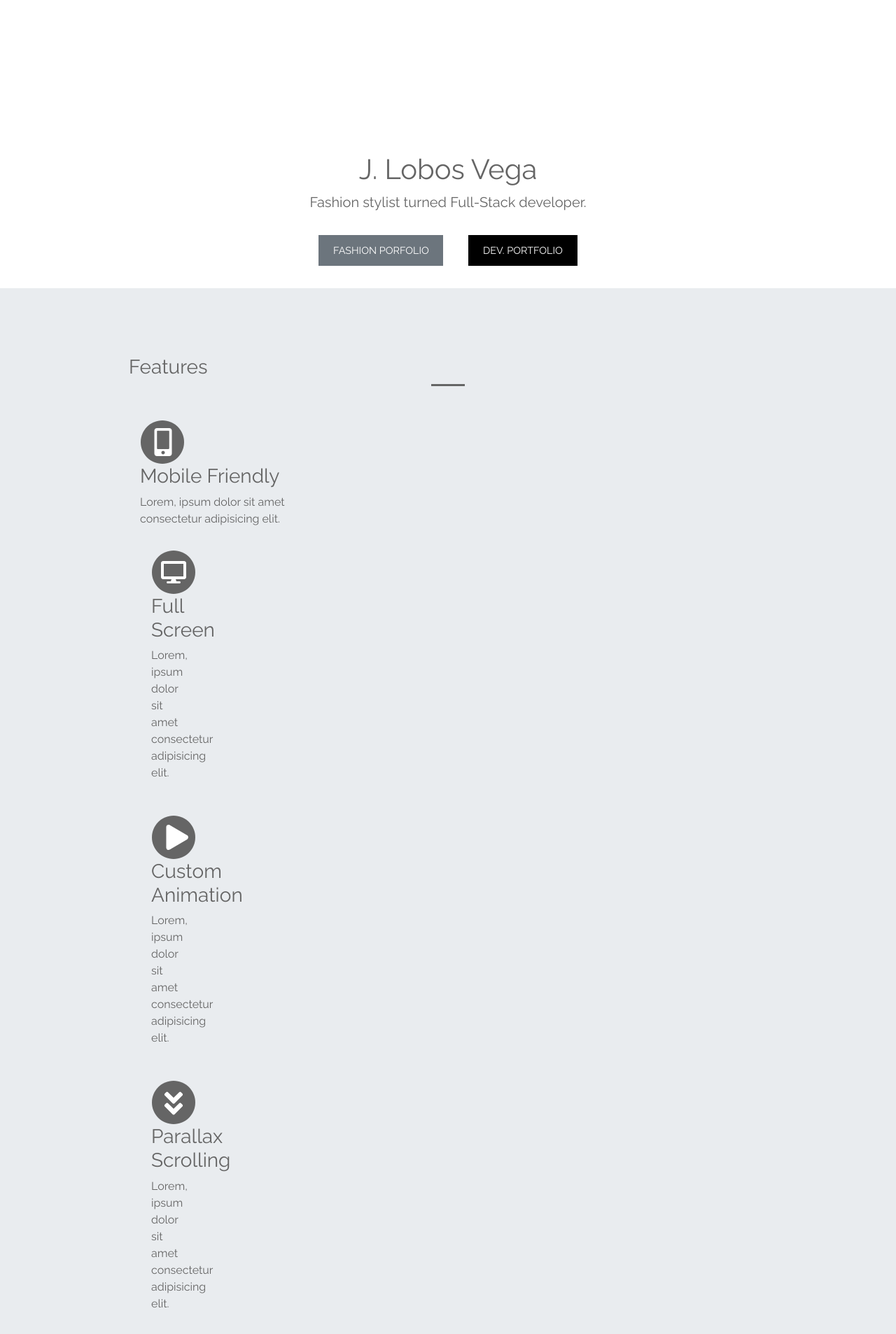
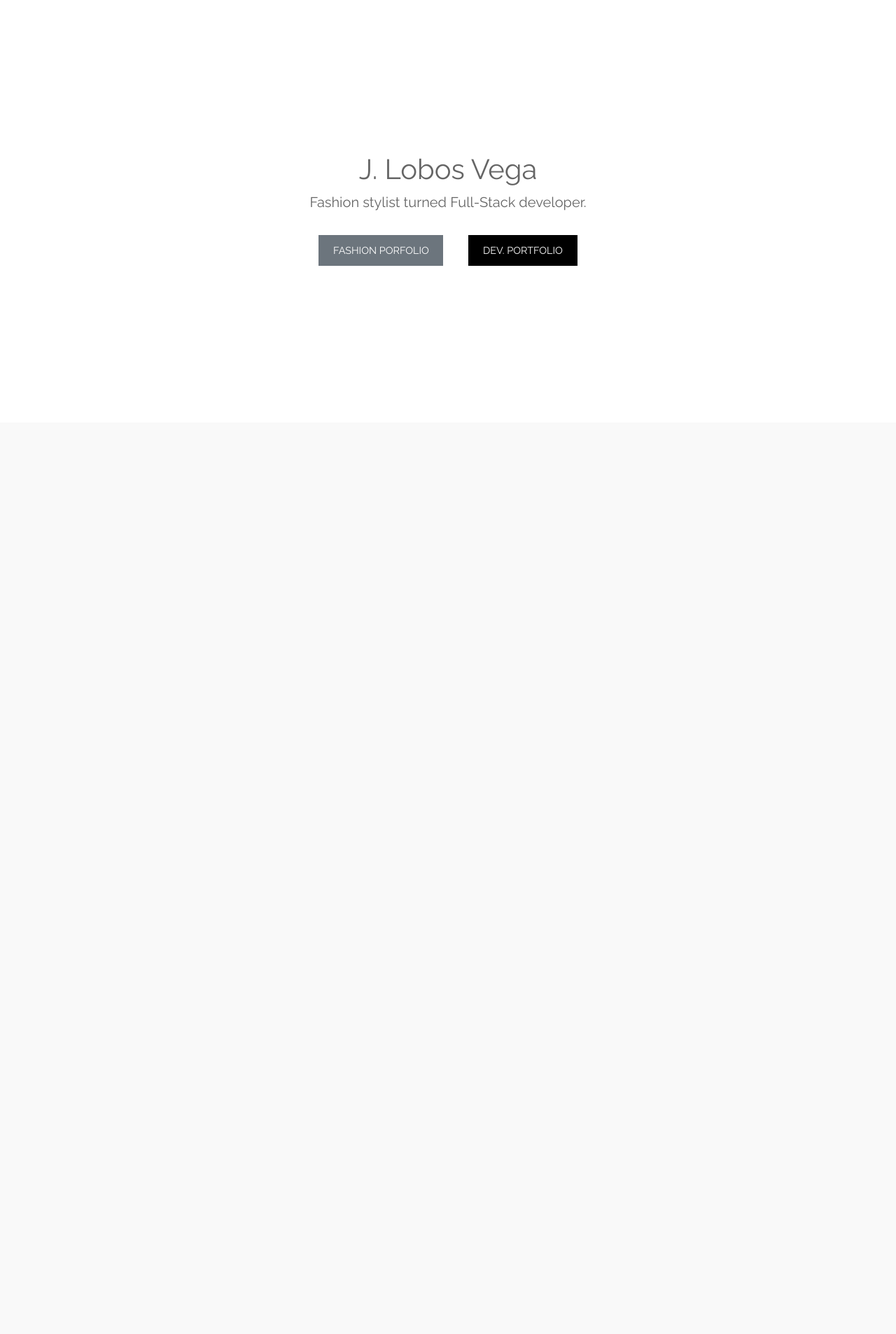
Before and after one commit to lobosvega/lobosvega.github.io, a PHP site: page / in a window 1280 px wide. Shown: the part 1590-3497 px from the top of the page at 70% size. After the commit the page ends 1970 px from the top, so only its background shows below. Run offline with PHP 8.4, Linux system fonts and the light colour scheme; some libraries are stand-ins or nearby versions; some web fonts are replaced.

Commit message:
nav styles

```diff
--- a/assets/css/style.css
+++ b/assets/css/style.css
@@ -23,7 +23,7 @@
 .navbar {
     padding: .7rem 1rem;
     text-transform: uppercase;
-    font-size: .9rem;
+    font-size: .7rem;
     font-weight: 700;
     letter-spacing: .1rem;
     transition: background-color .5s ease 0s;
@@ -44,7 +44,7 @@
 }
 .navbar-nav .nav-link.active,
 .navbar-nav .nav-link:hover {
-    color: #4d4d4d;
+    font-style: italic;
 }
 .navbar.solid{
     background: rgba(0, 0, 0, 0.7)!important;
--- a/index.html
+++ b/index.html
@@ -28,25 +28,16 @@
         <div class="collapse navbar-collapse" id="navbarResponsive">
             <ul class="navbar-nav ml-auto">
                 <li class="nav-item">
-                    <a class="nav-link" href="#home">Home</a>
+                    <a class="nav-link" href="#">Home</a>
                 </li>
                 <li class="nav-item">
-                    <a class="nav-link" href="#features">Features</a>
+                    <a class="nav-link" href="#features">About</a>
                 </li>
                 <li class="nav-item">
                     <a class="nav-link" href="#portfolio">Portfolio</a>
                 </li>
                 <li class="nav-item">
-                    <a class="nav-link" href="#pricing">Pricing</a>
-                </li>
-                <li class="nav-item">
-                    <a class="nav-link" href="#team">Team</a>
-                </li>
-                <li class="nav-item">
                     <a class="nav-link" href="#skills">Skills</a>
-                </li>
-                <li class="nav-item">
-                    <a class="nav-link" href="#clients">Clients</a>
                 </li>
                 <li class="nav-item">
                 <a class="nav-link" href="#contact">Contact</a>
@@ -101,7 +92,7 @@
 Natus voluptates, aliquid voluptas ipsam culpa aliquam, quo ea sint reprehenderit
 in nisi nulla laborum quibusdam praesentium perspiciatis, temporibus at. Quia, id!</h1>
 
-<!--- Start Features Section -->
+<!--- Start ABOUT Section -->
 <div id="features" class="offset">
 
 <!--start of the animation-->
@@ -116,104 +107,6 @@
     </div>
 </div>
 <!--end of the animation-->
-<!--star jumbrotron-->
-<div class="jumbotron">
-<div class="narrow">
-
-    <div class="os-animation" data-animation="fadeInUp">
-        <h3 class="heading">Features</h3>
-        <div class="heading-underline"></div>
-    </div>
-
-<div class="row">
-    <div class="col-sm-6 col-md-4">
-        <div class="os-animation" data-animation="fadeInLeft">
-            <div class="features">
-                <span class="fa-layers fa-4x">
-                    <i class="fa fa-circle"></i>
-                    <i class="fas fa-mobile-alt fa-inverse" data-fa-transform="
-                    shrink-6 right-.25"></i>
-                </span>
-                <h3>Mobile Friendly</h3>
-                <p>Lorem, ipsum dolor sit amet consectetur adipisicing elit.</p>
-        </div>
-    </div>
-
-<div class="row">
-    <div class="col-sm-6 col-md-4">
-        <div class="os-animation" data-animation="fadeInUp">
-            <div class="features">
-                <span class="fa-layers fa-4x">
-                    <i class="fa fa-circle"></i>
-                    <i class="fas fa-desktop fa-inverse" data-fa-transform="
-                    shrink-8 left-1"></i>
-                </span>
-                <h3>Full Screen</h3>
-                <p>Lorem, ipsum dolor sit amet consectetur adipisicing elit.</p>
-            </div>
-        </div>
-    </div>
-
-<div class="row">
-    <div class="col-sm-6 col-md-4">
-        <div class="os-animation" data-animation="fadeInRight">
-            <div class="features">
-                <span class="fa-layers fa-4x">
-                    <i class="fa fa-circle"></i>
-                    <i class="fas fa-play fa-inverse" data-fa-transform="
-                    shrink-7 right-1.3"></i>
-                </span>
-                <h3>Custom Animation</h3>
-                <p>Lorem, ipsum dolor sit amet consectetur adipisicing elit.</p>
-            </div>
-        </div>
-    </div>
-
-<div class="row">
-    <div class="col-sm-6 col-md-4">
-        <div class="os-animation" data-animation="fadeInLeft">
-            <div class="features">
-                <span class="fa-layers fa-4x">
-                    <i class="fa fa-circle"></i>
-                    <i class="fas fa-angle-double-down fa-inverse" data-fa-transform="
-                    shrink-5.5 down-.3"></i>
-                </span>
-                <h3>Parallax Scrolling</h3>
-                <p>Lorem, ipsum dolor sit amet consectetur adipisicing elit.</p>
-            </div>
-        </div>
-    </div>
-
-<div class="row">
-    <div class="col-sm-6 col-md-4">
-        <div class="os-animation" data-animation="fadeInUp">
-            <div class="features">
-                <span class="fa-layers fa-4x">
-                    <i class="fa fa-circle"></i>
-                    <i class="fas fa-sliders-h fa-inverse" data-fa-transform="
-                    shrink-8.5 right-.2"></i>
-                </span>
-                <h3>Content Slider</h3>
-                <p>Lorem, ipsum dolor sit amet consectetur adipisicing elit.</p>
-            </div>
-        </div>
-    </div>
-
-<div class="row">
-    <div class="col-sm-6 col-md-4">
-        <div class="os-animation" data-animation="fadeInRight">
-            <div class="features">
-                <span class="fa-layers fa-4x">
-                    <i class="fa fa-circle"></i>
-                    <i class="fab fa-wpforms fa-inverse" data-fa-transform="
-                    shrink-6 "></i>
-                </span>
-                <h3>Contact Form</h3>
-                <p>Lorem, ipsum dolor sit amet consectetur adipisicing elit.</p>
-            </div>
-        </div>
-    </div>
-
 </div><!--end of row-->
 
 </div><!--end of narrow-->
@@ -228,29 +121,11 @@
 </div>
 <!--- End Portfolio Section -->
 
-<!--- Start Pricing Section -->
-<div id="pricing" class="offset">
-
-</div>
-<!--- End Pricing Section -->
-
-<!--- Start Team Section -->
-<div id="team" class="offset">
-
-</div>
-<!--- End Team Section -->
-
 <!--- Start Skills Section -->
 <div id="skills" class="offset">
 
 </div>
 <!--- End Skills Section -->
-
-<!--- Start Clients Section -->
-<div id="clients" class="offset">
-
-</div>
-<!--- End Clients Section -->
 
 <!--- Start Contact Section -->
 <div id="contact" class="offset">
```
Lines whose indentation alone changed are shown as unchanged.
